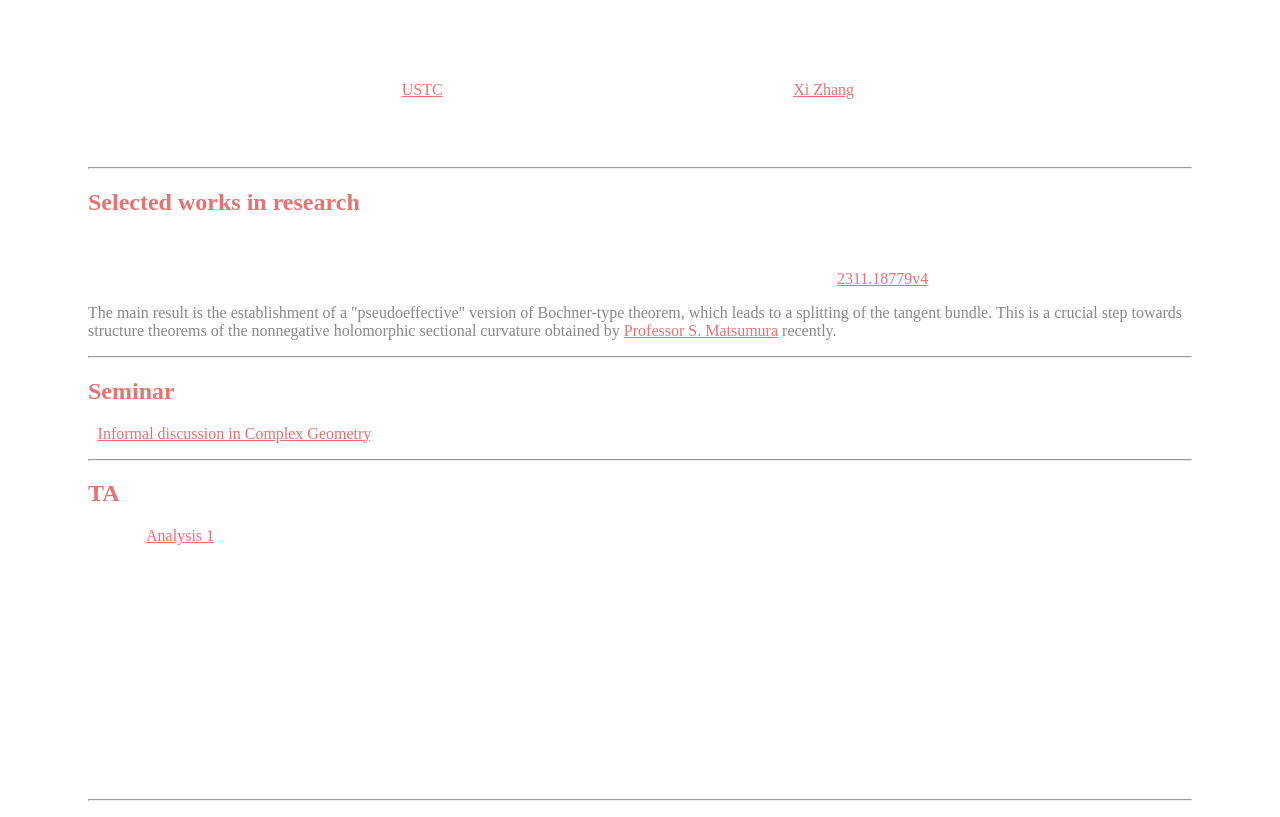
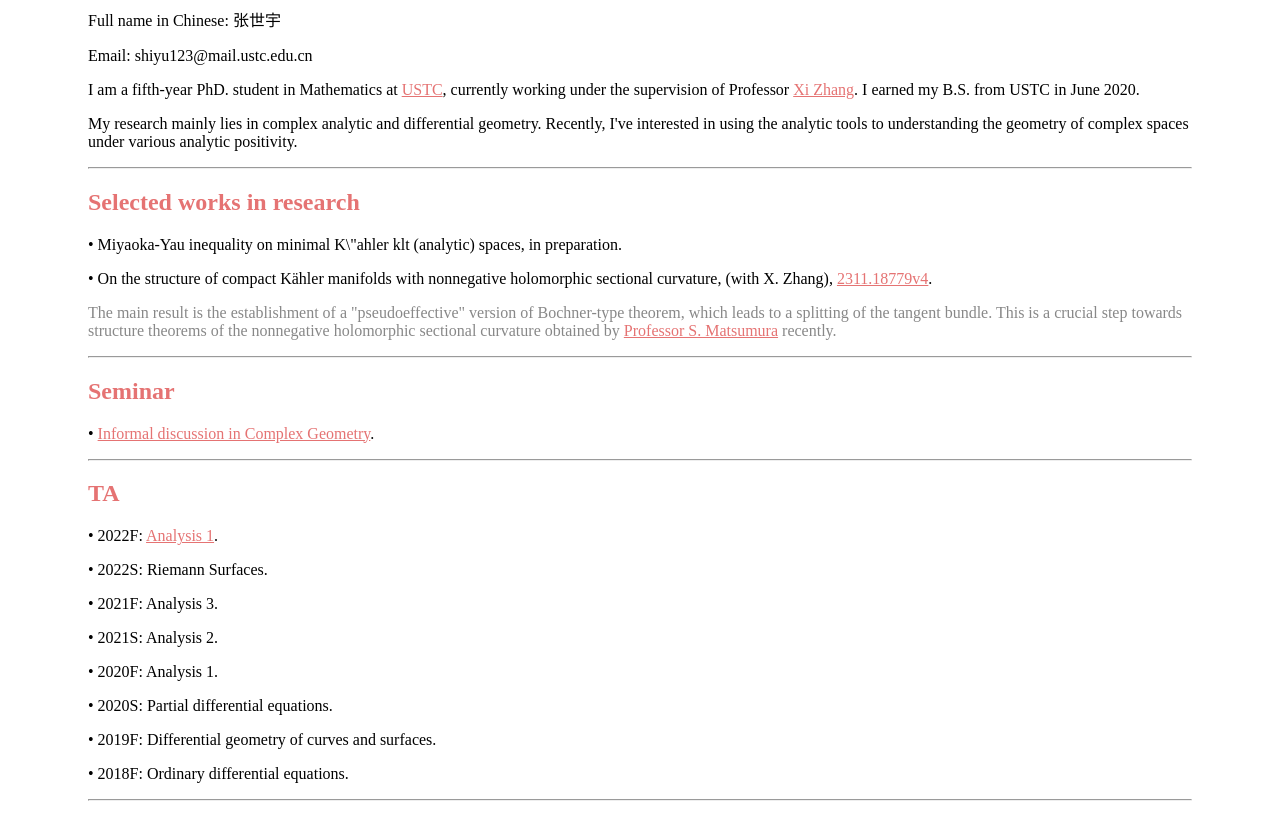
Before and after one commit to BerkovichYu/BerkovichYu.github.io, a plain HTML site: page index.html in a window 1280 px wide. Shown: the part 107-924 px from the top of the page. Drawn offline with nearby package versions, Linux system fonts and the light colour scheme; some packages are replaced by stand-ins of ours.

Commit message:
Update index.html

```diff
--- a/index.html
+++ b/index.html
@@ -12,7 +12,7 @@
 </script>
 </head>
 
-<body style="background-color:white; color:#ffffff">
+<body style="background-color:white;">
 <style>
 h1, h2, h3, h4, h5, h6 {
     color: #e57373;
```
